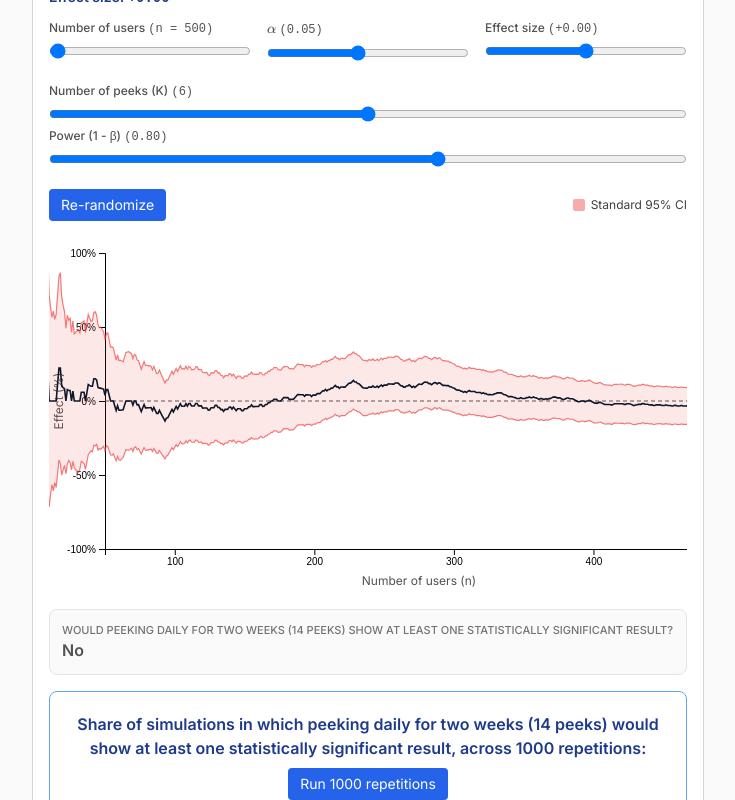
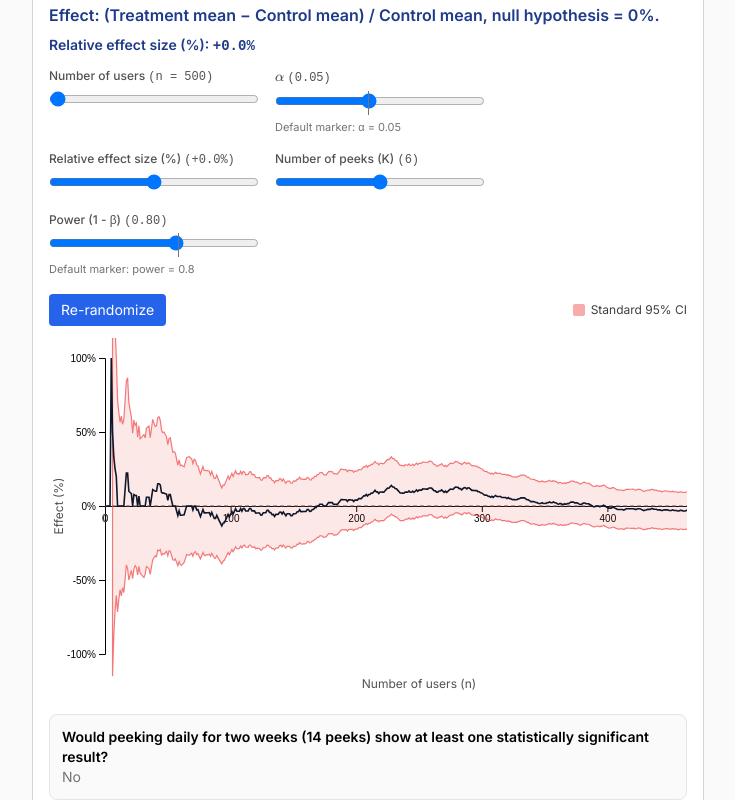
Before and after one commit to n-levy/sequential_testing, a Next.js app in the folder site/: page /short in a window 1280 px wide. Shown: the part 1100-1900 px from the top of the page, without its empty margins (384-1119 px from the left). Built offline with nearby package versions, Linux system fonts and the light colour scheme.

Commit message:
Implement focused-page round 2 content and simulation updates

```diff
--- a/site/app/short/page.tsx
+++ b/site/app/short/page.tsx
@@ -15,7 +15,7 @@ const SHORT_ITEMS = [
   { id: 'intro', label: 'Introduction' },
   { id: 'act1', label: 'Act 1 – Peeking Problem' },
   { id: 'act2', label: 'Act 2 – Eppo Solution' },
-  { id: 'act3', label: 'Act 3 – DIY Alternatives' },
+  { id: 'act3', label: 'Act 3 – Alternative Methods' },
   { id: 'summary', label: 'Summary' },
   { id: 'math-reference', label: 'Math Reference' },
   { id: 'references', label: 'References' },
--- a/site/components/Hero.tsx
+++ b/site/components/Hero.tsx
@@ -13,6 +13,7 @@ export function Hero() {
       </div>
 
       <div className="max-w-3xl mx-auto px-4 mt-10 text-neutral-700 space-y-4">
+        <h2 className="text-2xl font-bold text-neutral-900">Introduction</h2>
         <p>
           <strong>The problem.</strong>{' '}
           Standard hypothesis tests guarantee a controlled false positive rate only when
@@ -37,7 +38,7 @@ export function Hero() {
           <li><strong>The Peeking Problem</strong> &mdash; Why interim analyses invalidate standard tests.</li>
           <li><strong>The Eppo Solution</strong> &mdash; Confidence sequences, variance reduction,
               and the recommended <strong>hybrid approach</strong>.</li>
-          <li><strong>DIY Alternatives</strong> &mdash; Bonferroni, Pocock, and O&apos;Brien&ndash;Fleming
+          <li><strong>Alternative Methods</strong> &mdash; Bonferroni, Pocock, and O&apos;Brien&ndash;Fleming
               corrections for teams without a sequential testing platform.</li>
         </ol>
         <p>
--- a/site/components/act1/Act1.tsx
+++ b/site/components/act1/Act1.tsx
@@ -15,7 +15,7 @@ function DisplayMathBox({ children }: { children: React.ReactNode }) {
 
 export function Act1() {
   return (
-    <div id="act-1" className="max-w-3xl mx-auto px-4">
+    <div id="act1" className="max-w-3xl mx-auto px-4">
       <h2 className="text-2xl font-bold mb-1">Act 1 — The Peeking Problem</h2>
 
       {/* Simulation intro */}
--- a/site/components/act2/Act2.tsx
+++ b/site/components/act2/Act2.tsx
@@ -11,7 +11,7 @@ function DisplayMathBox({ children }: { children: React.ReactNode }) {
 
 export function Act2() {
   return (
-    <div>
+    <div id="act2">
       <h2 className="text-2xl font-bold mb-2">Act 2 — The Eppo Solution</h2>
       <p className="text-neutral-600 mb-6">(Schmit & Miller, 2024)</p>
 
--- a/site/components/shared/ABTestSim.tsx
+++ b/site/components/shared/ABTestSim.tsx
@@ -27,6 +27,12 @@ interface ABTestSimProps {
 const Z_975 = 1.959964
 const PEEK_N_SIMS = 1000 // number of re-randomizations used to estimate crossing probabilities
 const PEEK_LOOKS = 6
+const ALPHA_MIN = 0.01
+const ALPHA_MAX = 0.1
+const ALPHA_DEFAULT = 0.05
+const POWER_MIN = 0.5
+const POWER_MAX = 0.99
+const POWER_DEFAULT = 0.8
 
 // Normal quantile approximation
 function erfinv(x: number) {
@@ -92,8 +98,8 @@ export function ABTestSim({
 }: ABTestSimProps) {
   const [effect, setEffect] = useState(defaultEffect)
   const [n, setN] = useState(defaultN)
-  const [alpha, setAlpha] = useState(0.05)
-  const [power, setPower] = useState(powerProp ?? 0.8)
+  const [alpha, setAlpha] = useState(ALPHA_DEFAULT)
+  const [power, setPower] = useState(powerProp ?? POWER_DEFAULT)
   const [seed, setSeed] = useState(1)
   const [kState, setK] = useState(KProp)
   const [peekProbs, setPeekProbs] = useState<Record<string, number> | null>(null)
@@ -187,14 +193,16 @@ export function ABTestSim({
     // Y-axis: force to -100 to +100
     const yMin = -100
     const yMax = 100
-    const x = d3.scaleLinear().domain([50, n]).range([0, innerW])
+    const xUpper = Math.max(1, n)
+    const x = d3.scaleLinear().domain([0, xUpper]).range([0, innerW])
     const y = d3.scaleLinear().domain([yMin, yMax]).range([innerH, 0])
     const g = svg.append('g').attr('transform', `translate(${margin.left},${margin.top})`)
+    const xAxisY = y(0)
     // Axes
-    g.append('g').attr('transform', `translate(0,${innerH})`).call(d3.axisBottom(x).ticks(6))
+    g.append('g').attr('transform', `translate(0,${xAxisY})`).call(d3.axisBottom(x).ticks(6).tickFormat(d => `${Math.round(d as number)}`))
     g.append('g').call(d3.axisLeft(y).ticks(6).tickFormat(d => `${Math.round(d as number)}%`))
     g.append('text')
-      .attr('transform', `translate(${innerW / 2}, ${innerH + 36})`)
+      .attr('transform', `translate(${innerW / 2}, ${innerH + 34})`)
       .style('text-anchor', 'middle').style('font-size', '12px').style('fill', '#525252')
       .text('Number of users (n)')
     g.append('text')
@@ -207,6 +215,13 @@ export function ABTestSim({
       .attr('x1', 0).attr('x2', innerW)
       .attr('y1', y(0)).attr('y2', y(0))
       .attr('stroke', '#525252').attr('stroke-width', 1).attr('stroke-dasharray', '4 3')
+    g.append('text')
+      .attr('x', x(0))
+      .attr('y', xAxisY + 16)
+      .style('text-anchor', 'middle')
+      .style('font-size', '11px')
+      .style('fill', '#525252')
+      .text('0')
     // CI band
     const area = d3.area<number>()
       .x((_d, i) => x(i + 1))
@@ -347,52 +362,63 @@ export function ABTestSim({
       .attr('stroke', '#0f172a')
       .attr('stroke-width', 1.6)
       .attr('d', line as d3.Line<number>)
-  }, [effectPct, ciHalfWidthPct, n, layers, traj, alpha])
+  }, [effectPct, ciHalfWidthPct, n, layers, traj, alpha, kState])
 
   // Decision at the final time step (in percent)
   const decision = useMemo(() => {
+    if (n <= 0) return null
     const last = n - 1
     const est = effectPct[last]
     const w = ciHalfWidthPct[last]
     const lo = est - w
     const hi = est + w
-    if (lo > 0) return { label: 'Reject null — B > A', color: 'text-green-700' }
-    if (hi < 0) return { label: 'Reject null — B < A', color: 'text-rose-700' }
-    return { label: 'Inconclusive', color: 'text-neutral-600' }
+    if (lo > 0) return { label: 'Yes' }
+    if (hi < 0) return { label: 'Yes' }
+    return { label: 'No' }
   }, [effectPct, ciHalfWidthPct, n])
 
   return (
     <div className="bg-white border border-neutral-300 rounded-lg p-4 my-6">
       <div className="mb-2 text-base font-semibold text-blue-900">
-        Effect: (B − A) / A, null hypothesis = 0%.
+        Effect: (Treatment mean − Control mean) / Control mean, null hypothesis = 0%.
       </div>
       <div className="mb-3 text-sm text-blue-900 font-semibold">
-        Effect size: <span className="font-mono">{effectiveEffect >= 0 ? '+' : ''}{effectiveEffect.toFixed(2)}</span>
+        Relative effect size (%): <span className="font-mono">{(effectiveEffect * 100 >= 0 ? '+' : '')}{(effectiveEffect * 100).toFixed(1)}%</span>
       </div>
-      <div className="grid grid-cols-1 sm:grid-cols-3 gap-4 mb-4">
-        <div>
+      <div className="flex flex-wrap items-start gap-4 mb-4">
+        <div className="w-full sm:w-[210px]">
           <label className="block text-xs font-medium text-neutral-600 mb-1">
             Number of users <span className="font-mono">(n = {n})</span>
           </label>
           <input
-            type="range" min={50} max={100000} step={50}
+            type="range" min={0} max={100000} step={50}
             value={n} onChange={e => setN(parseInt(e.target.value, 10))}
             className="w-full"
           />
         </div>
-        <div>
+        <div className="w-full sm:w-[210px]">
           <label className="block text-xs font-medium text-neutral-600 mb-1">
             <InlineMath>{`\\alpha`}</InlineMath> <span className="font-mono">({alpha.toFixed(2)})</span>
           </label>
+          <div className="relative">
             <input
-            type="range" min={0.01} max={0.10} step={0.01}
+              type="range" min={ALPHA_MIN} max={ALPHA_MAX} step={0.01}
               value={alpha} onChange={e => setAlpha(parseFloat(e.target.value))}
               className="w-full"
             />
+            <div
+              className="pointer-events-none absolute top-0 bottom-0 border-l border-neutral-500"
+              style={{ left: `${((ALPHA_DEFAULT - ALPHA_MIN) / (ALPHA_MAX - ALPHA_MIN)) * 100}%` }}
+              aria-hidden
+            />
           </div>
-        <div>
+          <div className="text-[11px] text-neutral-500 mt-1">
+            Default marker: α = 0.05
+          </div>
+        </div>
+        <div className="w-full sm:w-[210px]">
           <label className="block text-xs font-medium text-neutral-600 mb-1">
-            Effect size <span className="font-mono">({clampedEffect >= 0 ? '+' : ''}{clampedEffect.toFixed(2)})</span>
+            Relative effect size (%) <span className="font-mono">({clampedEffect * 100 >= 0 ? '+' : ''}{(clampedEffect * 100).toFixed(1)}%)</span>
           </label>
           <input
             type="range" min={-0.5} max={0.5} step={0.01}
@@ -400,9 +426,7 @@ export function ABTestSim({
             className="w-full"
           />
         </div>
-      </div>
-      {/* K slider */}
-      <div>
+        <div className="w-full sm:w-[210px]">
           <label className="block text-xs font-medium text-neutral-600 mb-1">
             Number of peeks (K) <span className="font-mono">({kState})</span>
           </label>
@@ -418,17 +442,28 @@ export function ABTestSim({
           />
         </div>
         {showPowerControl && (
-        <div className="mb-4">
+          <div className="w-full sm:w-[210px]">
             <label className="block text-xs font-medium text-neutral-600 mb-1">
               Power (1 - β) <span className="font-mono">({power.toFixed(2)})</span>
             </label>
+            <div className="relative">
               <input
-            type="range" min={0.5} max={0.99} step={0.01}
+                type="range" min={POWER_MIN} max={POWER_MAX} step={0.01}
                 value={power} onChange={e => setPower(parseFloat(e.target.value))}
                 className="w-full"
               />
+              <div
+                className="pointer-events-none absolute top-0 bottom-0 border-l border-neutral-500"
+                style={{ left: `${((POWER_DEFAULT - POWER_MIN) / (POWER_MAX - POWER_MIN)) * 100}%` }}
+                aria-hidden
+              />
+            </div>
+            <div className="text-[11px] text-neutral-500 mt-1">
+              Default marker: power = 0.8
+            </div>
           </div>
         )}
+      </div>
       <div className="flex flex-wrap items-center justify-between gap-2 mb-3">
         <button
           type="button"
@@ -462,10 +497,10 @@ export function ABTestSim({
       {decision && (
         <div className="mt-4">
           <div className="bg-neutral-50 border border-neutral-200 rounded-lg p-3">
-            <div className="text-[11px] font-medium text-neutral-500 uppercase">
+            <div className="text-sm font-semibold text-black">
               Would peeking daily for two weeks (14 peeks) show at least one statistically significant result?
             </div>
-            <div className={`text-base font-semibold ${decision.color}`}>{decision.label.includes('Reject') ? 'Yes' : 'No'}</div>
+            <div className="text-sm text-neutral-500">{decision.label}</div>
           </div>
         </div>
       )}
```
Lines whose indentation alone changed are shown as unchanged.
